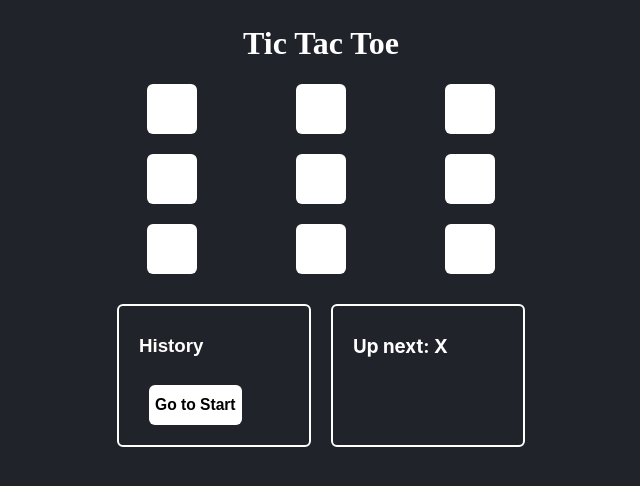
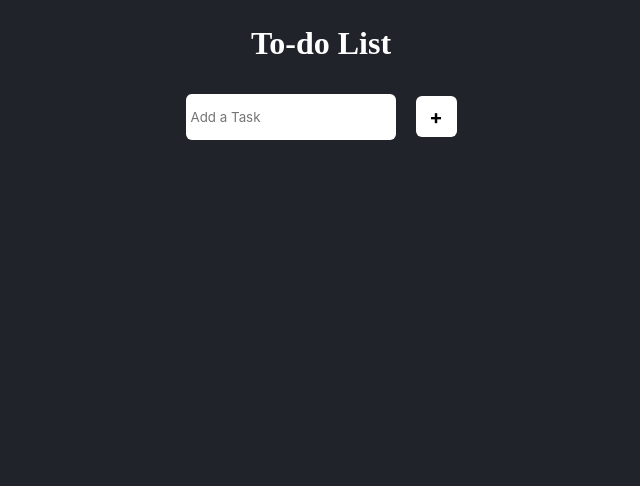
Before and after one commit to paarugsethi/React2, a React (Create React App) app: page / in a window 1280 px wide. Shown: the top 486 px of the page, without its empty margins (319-959 px from the left). Built offline with nearby package versions, Linux system fonts and the light colour scheme.

Commit message:
Todo Commit

```diff
--- a/src/App.js
+++ b/src/App.js
@@ -1,14 +1,16 @@
 import React from 'react';
 import styles from "./App.module.css"
-import TicTacToe from './Components/TICTACTOE/Game';
+// import TicTacToe from './Components/TICTACTOE/Game';
+import Todo from './Components/TODO/Todo';
 
 
 function App() {
   document.body.style = 'background: #20232A;';
   return (
     <div style= {{margin: 4}} className={styles.App}>
-      <h1 style={{fontFamily: 'Poppins', color:"white"}}>Tic Tac Toe</h1>
-      <TicTacToe/>
+      <h1 style={{fontFamily: 'Poppins', color:"white"}}>To-do List</h1>
+      {/* <TicTacToe/> */}
+      <Todo/>
     </div>
   );
 }
--- /dev/null
+++ b/src/Components/TODO/MainTodo.module.css
@@ -0,0 +1,10 @@
+.button{
+    background-color: white;
+    border: none;
+    cursor: pointer;
+    border-radius: 6px;
+    min-width: 41px;
+    height: 41px;
+    margin: auto;
+    font-family: 'Inter', sans-serif;
+}
--- /dev/null
+++ b/src/Components/TODO/TodoInput.module.css
@@ -0,0 +1,31 @@
+.inputdiv{
+    display: flex;
+    flex-direction: row;
+    gap: 20px;
+    margin: 10px;
+}
+
+.input{
+    background-color: white;
+    border: none;
+    padding: 5px;
+    border-radius: 6px;
+    width: 200px;
+    height: 36px;
+    font-family: 'Inter', sans-serif;
+}
+
+.input:focus{
+    outline: none;
+}
+
+.button{
+    background-color: white;
+    border: none;
+    cursor: pointer;
+    border-radius: 6px;
+    width: 41px;
+    height: 41px;
+    margin: auto;
+    font-family: 'Inter', sans-serif;
+}
--- a/src/Components/TODO/TodoItem.jsx
+++ b/src/Components/TODO/TodoItem.jsx
@@ -10,7 +10,7 @@ const TodoItem = ({id, status, title, handleDelete, handleToggle}) => {
         classDiv = styles.redButton;
     }
     return <div className={styles.taskdiv}>
-        <h3 className={styles.task}>{`${title}`}</h3>
+        {!status ? <h3 className={styles.task}>{`${title}`}</h3> : <h3 className={styles.taskDone}>{`${title}`}</h3>}
         <button className={styles.button} onClick={() => handleDelete(id)}>DELETE</button>
         <button className={classDiv} onClick={() => handleToggle(id)}>{taskStatus}</button>
     </div>
--- /dev/null
+++ b/src/Components/TODO/TodoItem.module.css
@@ -0,0 +1,64 @@
+.taskdiv{
+    margin: 10px;
+    padding: 10px;
+    background-color: white;
+    border: none;
+    border-radius: 6px;
+    min-width: 380px;
+    height: 40px;
+    font-family: 'Inter', sans-serif;
+    display: flex;
+    flex-direction: row;
+    justify-content: center;
+    align-content: center;
+}
+
+.task{
+    margin: auto auto auto 0;
+    font-family: 'Inter', sans-serif;
+    font-size: 20px;
+    color: black;
+}
+
+.taskDone{
+    margin: auto auto auto 0;
+    font-family: 'Inter', sans-serif;
+    font-size: 20px;
+    color: black;
+    text-decoration: line-through;
+}
+
+.greenButton{
+    background-color: green;
+    color: white;
+    border: none;
+    border-radius: 6px;
+    width: 70px;
+    height: 36px;
+    margin: auto 10px auto 10px;
+    font-family: 'Inter', sans-serif;
+    cursor: pointer;
+}
+
+.button{
+    background-color: #D7DEF6;
+    border: none;
+    border-radius: 6px;
+    width: 70px;
+    height: 36px;
+    margin: auto 10px auto 10px;
+    font-family: 'Inter', sans-serif;
+    cursor: pointer;
+}
+
+.redButton{
+    background-color: red;
+    color: white;
+    border: none;
+    border-radius: 6px;
+    width: 70px;
+    height: 36px;
+    margin: auto 10px auto 10px;
+    font-family: 'Inter', sans-serif;
+    cursor: pointer;
+}
```
Also changed, not shown: src/Components/TODO/Todo.jsx (+25 -3 lines).
